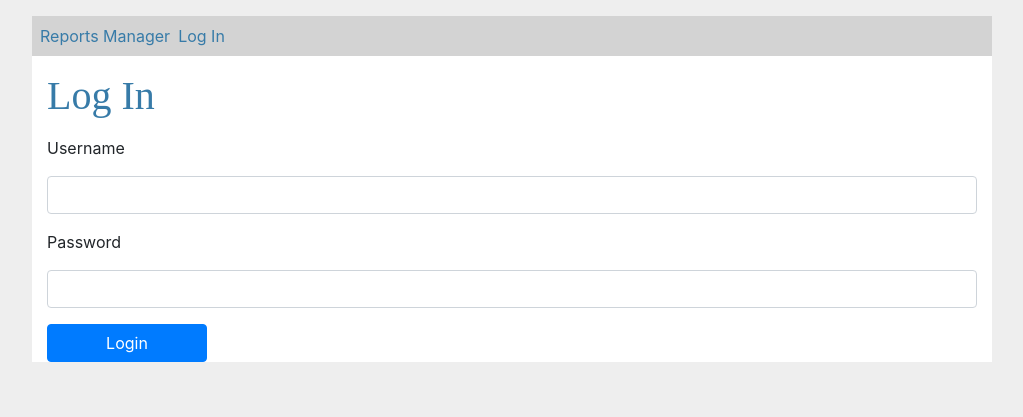
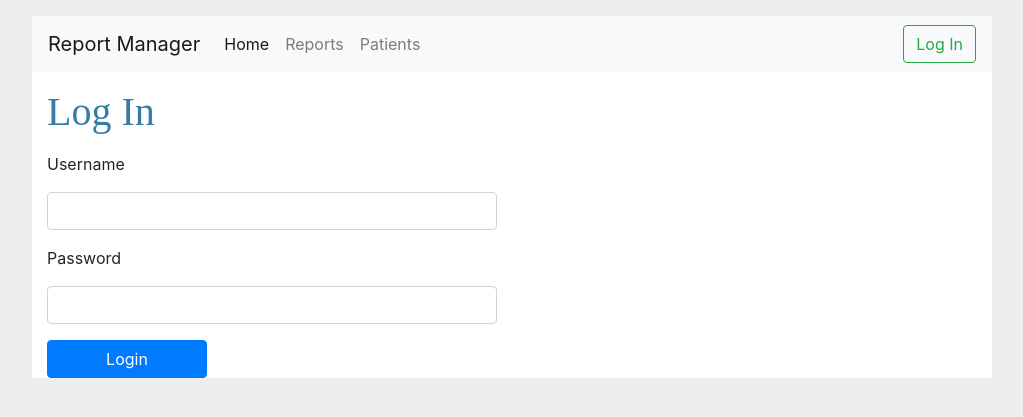
Before and after one commit to ehsundar/patients, a Flask app: page /auth/login in a window 1280 px wide. Shown: the top 417 px of the page, without its empty margins (128-1151 px from the left). Run offline with Flask 2, Linux system fonts and the light colour scheme; some libraries are stand-ins or nearby versions.

Commit message:
General base ui clean up

```diff
--- a/patients/templates/auth/login.html
+++ b/patients/templates/auth/login.html
@@ -9,7 +9,7 @@
 
 {% block content %}
     <div class="row">
-    <div class="col">
+        <div class="col-6">
             <form method="POST">
                 {{ form.hidden_tag() }}
                 {{ render_field(form.username) }}
--- a/patients/templates/base.html
+++ b/patients/templates/base.html
@@ -22,27 +22,46 @@
 </head>
 
 <body>
-  <nav>
-      <a href="{{ url_for('home.index') }}">Reports Manager</a>
-    <ul>
+
+<nav class="navbar navbar-expand-lg navbar-light bg-light justify-content-between">
+    <a class="navbar-brand" href="{{ url_for('home.index') }}">Report Manager</a>
+    <button class="navbar-toggler" type="button" data-toggle="collapse" data-target="#navbarNav"
+            aria-controls="navbarNav" aria-expanded="false" aria-label="Toggle navigation">
+        <span class="navbar-toggler-icon"></span>
+    </button>
+    <div class="collapse navbar-collapse" id="navbarNav">
+        <ul class="navbar-nav">
+            <li class="nav-item active">
+                <a class="nav-link" href="{{ url_for('home.index') }}">Home <span class="sr-only">(current)</span></a>
+            </li>
+            <li class="nav-item">
+                <a class="nav-link" href="{{ url_for('report.index') }}">Reports</a>
+            </li>
+            <li class="nav-item">
+                <a class="nav-link" href="{{ url_for('patient.index') }}">Patients</a>
+            </li>
+        </ul>
+    </div>
+
+    <form class="form-inline">
         {% if g.user %}
-      <li><span>logged in as {{ g.user['username'] }}</span>
-      <li><a href="{{ url_for('auth.logout') }}">Log Out</a>
+            <span class="my-2 my-sm-0 mx-2">logged in as {{ g.user['username'] }}</span>
+            <a class="btn btn-outline-success my-2 my-sm-0" href="{{ url_for('auth.logout') }}">Log Out</a>
         {% else %}
-      <li><a href="{{ url_for('auth.login') }}">Log In</a>
+            <a class="btn btn-outline-success my-2 my-sm-0" href="{{ url_for('auth.login') }}">Log In</a>
         {% endif %}
-    </ul>
+    </form>
 </nav>
 
 <div class="container">
     <div class="row">
-      <div class="col">
+        <div class="col-12">
             {% block header %}{% endblock %}
         </div>
     </div>
 
     <div class="row">
-      <div class="col">
+        <div class="col-12">
             {% for message in get_flashed_messages() %}
                 <div class="alert alert-warning alert-dismissible fade show" role="alert">
                     <strong>{{ message }}</strong>
```
Also changed, not shown: patients/templates/home/index.html (+30 -22 lines). Lines whose indentation alone changed are shown as unchanged.
